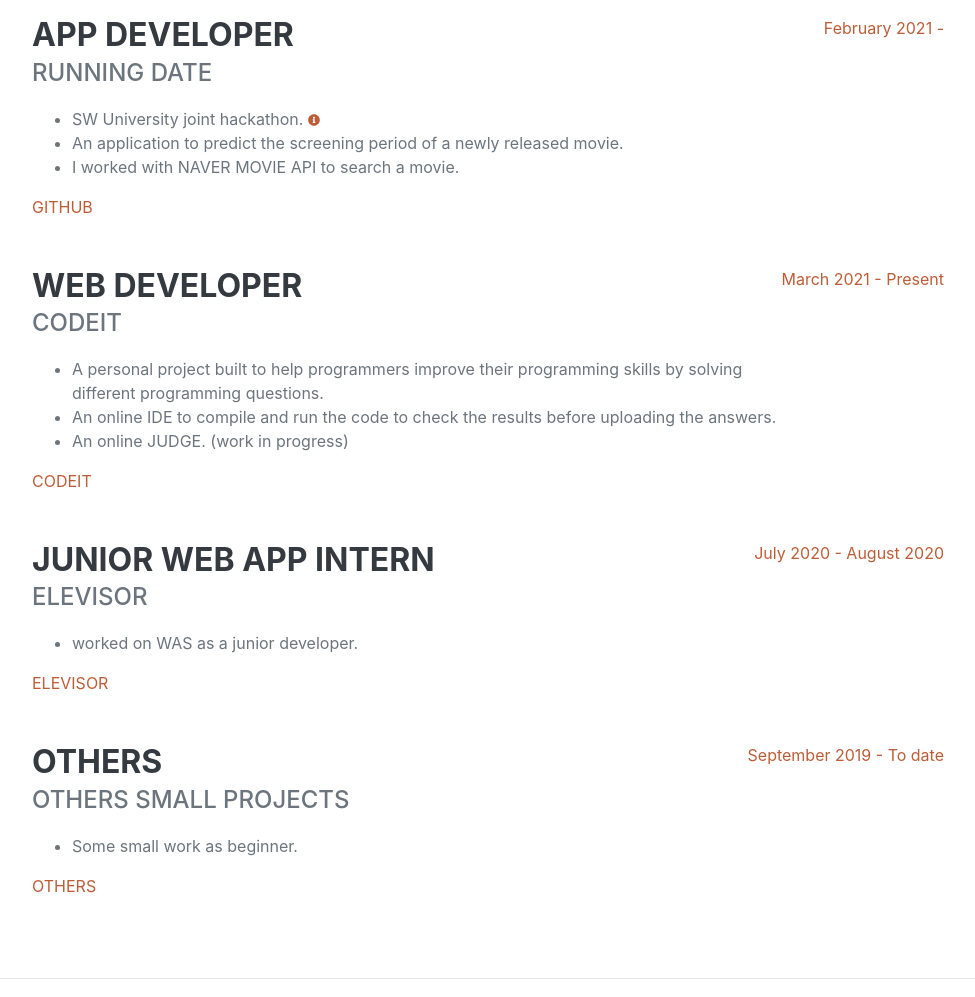
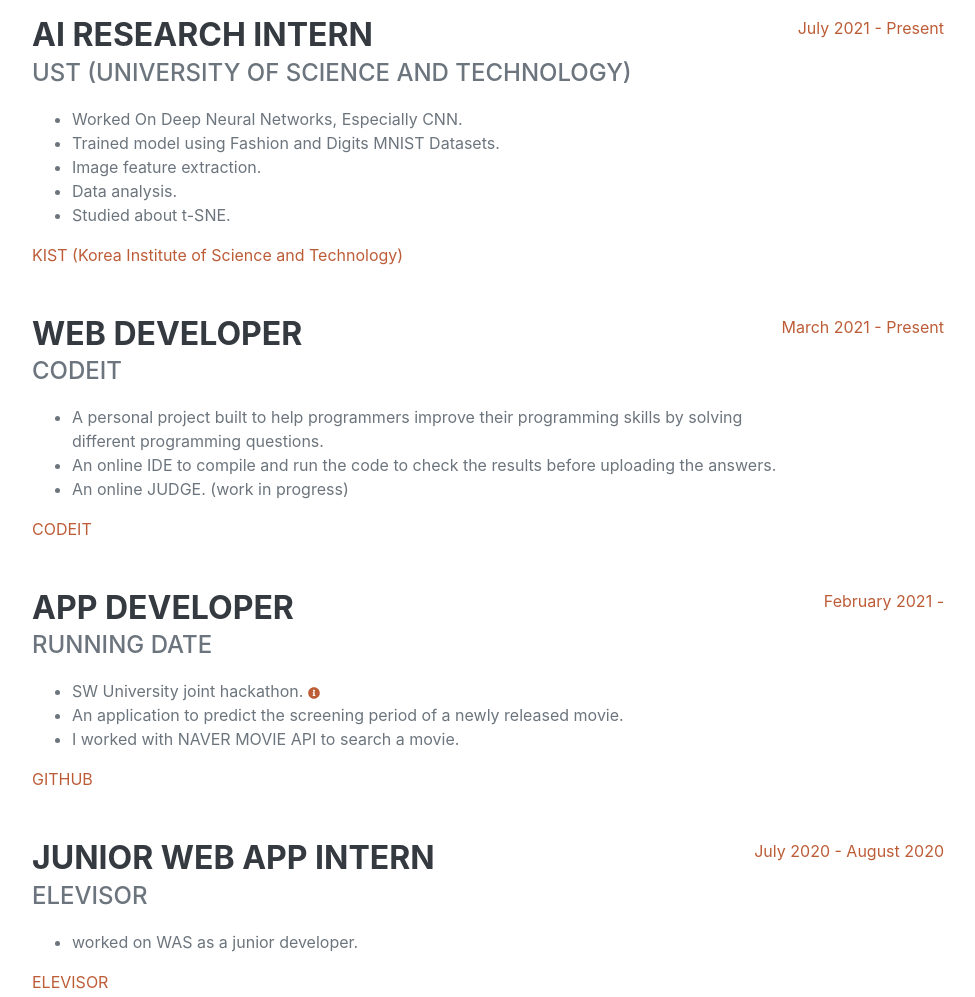
Before and after one commit to Muneeer/portfolio, a plain HTML site: page index.html in a window 1280 px wide. Shown: the part 980-1977 px from the top of the page, without its empty margins (288-1263 px from the left). Drawn offline with nearby package versions, Linux system fonts and the light colour scheme; a web font is replaced by a local one.

Commit message:
experience and others added

```diff
--- a/index.html
+++ b/index.html
@@ -75,18 +75,18 @@
                 <h2 class="mb-5">Experience</h2>
                 <div class="d-flex flex-column flex-md-row justify-content-between mb-5">
                     <div class="flex-grow-1">
-                        <h3 class="mb-0">App Developer</h3>
-                        <div class="subheading mb-3">Running Date</div>
+                        <h3 class="mb-0">AI Research Intern</h3>
+                        <div class="subheading mb-3">UST (University of Science and Technology)</div>
                         <ul>
-                            <li>SW University joint hackathon. <a target="_blank"
-                                    href="https://swhackathon.com/Team/Info/53"><i
-                                        class="fas fa-info-circle fa-xs"></i></a></li>
-                            <li>An application to predict the screening period of a newly released movie.</li>
-                            <li>I worked with NAVER MOVIE API to search a movie.</li>
+                            <li>Worked On Deep Neural Networks, Especially CNN.</li>
+                            <li>Trained model using Fashion and Digits MNIST Datasets.</li>
+                            <li>Image feature extraction.</li>
+                            <li>Data analysis.</li>
+                            <li>Studied about t-SNE.</li>
                         </ul>
-                        <a target="_blank" href="https://github.com/KitchenGun/Running-Date">GITHUB</a>
+                        <a target="_blank" href="https://www.kist.re.kr/kist_web/main/">KIST (Korea Institute of Science and Technology)</a>
                     </div>
-                    <div class="flex-shrink-0"><span class="text-primary">February 2021 - </span></div>
+                    <div class="flex-shrink-0"><span class="text-primary">July 2021 - Present</span></div>
                 </div>
                 <div class="d-flex flex-column flex-md-row justify-content-between mb-5">
                     <div class="flex-grow-1">
@@ -102,6 +102,21 @@
                         <a target="_blank" href="https://codeeitt.herokuapp.com/ciground">CODEIT</a>
                     </div>
                     <div class="flex-shrink-0"><span class="text-primary">March 2021 - Present</span></div>
+                </div>
+                <div class="d-flex flex-column flex-md-row justify-content-between mb-5">
+                    <div class="flex-grow-1">
+                        <h3 class="mb-0">App Developer</h3>
+                        <div class="subheading mb-3">Running Date</div>
+                        <ul>
+                            <li>SW University joint hackathon. <a target="_blank"
+                                    href="https://swhackathon.com/Team/Info/53"><i
+                                        class="fas fa-info-circle fa-xs"></i></a></li>
+                            <li>An application to predict the screening period of a newly released movie.</li>
+                            <li>I worked with NAVER MOVIE API to search a movie.</li>
+                        </ul>
+                        <a target="_blank" href="https://github.com/KitchenGun/Running-Date">GITHUB</a>
+                    </div>
+                    <div class="flex-shrink-0"><span class="text-primary">February 2021 - </span></div>
                 </div>
                 <div class="d-flex flex-column flex-md-row justify-content-between mb-5">
                     <div class="flex-grow-1">
@@ -140,7 +155,7 @@
                         <div class="subheading mb-3">Bachelor of Science</div>
                         <div>Computer Engineering</div>
                         <p>South Korea <i class="fas fa-map-marker-alt fa-xs"></i></p>
-                        <p>GPA: 3.75</p>
+                        <p>GPA: 3.92</p>
                     </div>
                     <div class="flex-shrink-0"><span class="text-primary">February 2018 - March 2021</span></div>
                 </div>
@@ -173,6 +188,7 @@
                 <ul class="list-inline dev-icons">
                     <li class="list-inline-item"><i class="fab fa-html5"></i></li>
                     <li class="list-inline-item"><i class="fab fa-css3-alt"></i></li>
+                    <li class="list-inline-item"><i class="fas fa-database"></i></li>
                     <li class="list-inline-item"><i class="fab fa-js-square"></i></li>
                     <li class="list-inline-item"><i class="fab fa-react"></i></li>
                     <li class="list-inline-item"><i class="fab fa-node-js"></i></li>
@@ -207,6 +223,13 @@
                         KGSP (Korean Government Sholarship Program) Scholar 2017
                         <a target="_blank"
                             href="https://www.studyinkorea.go.kr/en/sub/gks/allnew_invite.do"><i class="fas fa-info-circle fa-xs"></i>
+                        </a>
+                    </li>
+                    <li>
+                        <span class="fa-li"><i class="fas fa-trophy text-warning"></i></span>
+                        Daewoong Global Scholar 2021
+                        <a target="_blank" href="http://daewoongfoundation.or.kr/"><i
+                                class="fas fa-info-circle fa-xs"></i>
                         </a>
                     </li>
                     <li>
```
